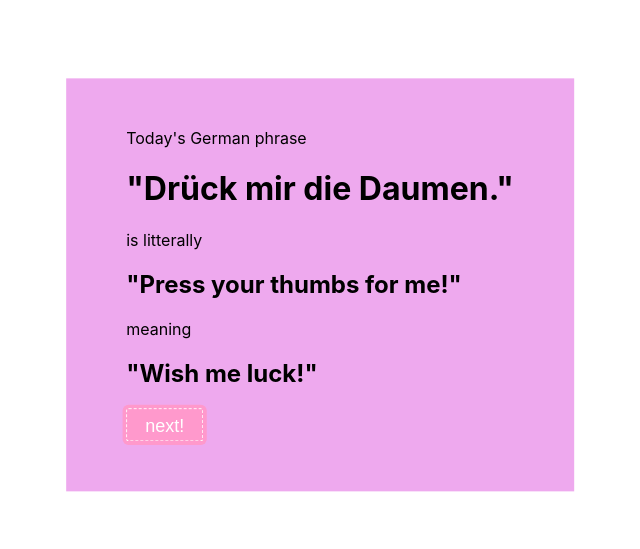
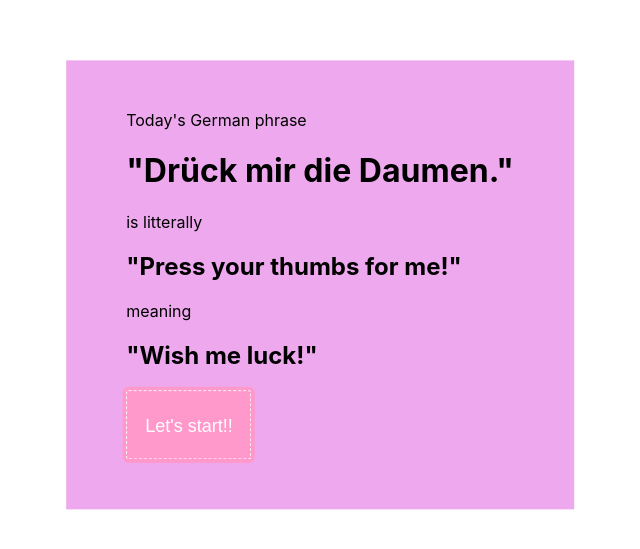
Before and after one commit to ivy1022/learn-germany, a React (Create React App) app: page / in a window 1280 px wide. Shown: the part 115-664 px from the top of the page, without its empty margins (320-960 px from the left). Built offline with nearby package versions, Linux system fonts and the light colour scheme.

Commit message:
added setState

```diff
--- a/src/App.js
+++ b/src/App.js
@@ -2,14 +2,23 @@ import React from 'react';
 
 
 class Phrase extends React.Component {
-  // constructor(props) {
-  //   super(props);
-  //   this.state = 'start!';
-  // }
+  constructor(props) {
+    super(props);
+    this.state = {
+      text:"Let's start!!"
+    };
+  }
 
   handleClick() {
     this.setState({});
   }
+
+  onClickButton = () => {
+    // setState で state を更新する
+    // this.setState() の引数には、変更したい state の対象を
+    // オブジェクトで指定する
+    this.setState({ text: "Next!" });
+  };
 
   render() {
     const words = [
@@ -26,14 +35,14 @@ class Phrase extends React.Component {
     const mapWords = words[Math.floor( Math.random() * words.length)];
 
     return (
-      <div className="phrase-box">
+      <div className="phrase-box"　>
         Today's German phrase
         <h1>"{ mapWords.gn }"</h1> is litterally
         <h2>"{ mapWords.litterally}"</h2> meaning
         <h2>"{ mapWords.meaning }"</h2>
         <button className="Button-style" onClick = {() => {
           this.handleClick();
-        }}> next!</button>
+        }}> <p onClick={this.onClickButton}>{this.state.text}</p></button>
       </div>
   );
   }
```
Also changed, not shown: src/phrase.js (deleted, +0 -26 lines).
